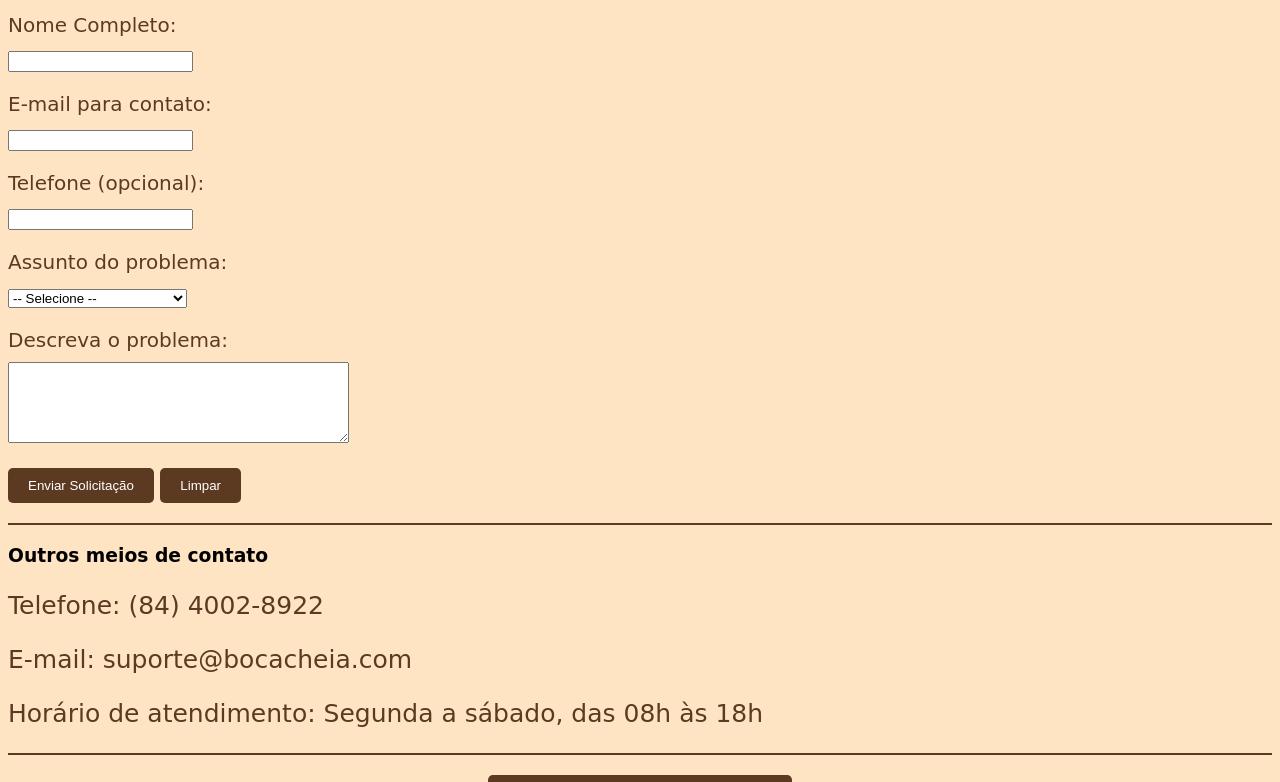
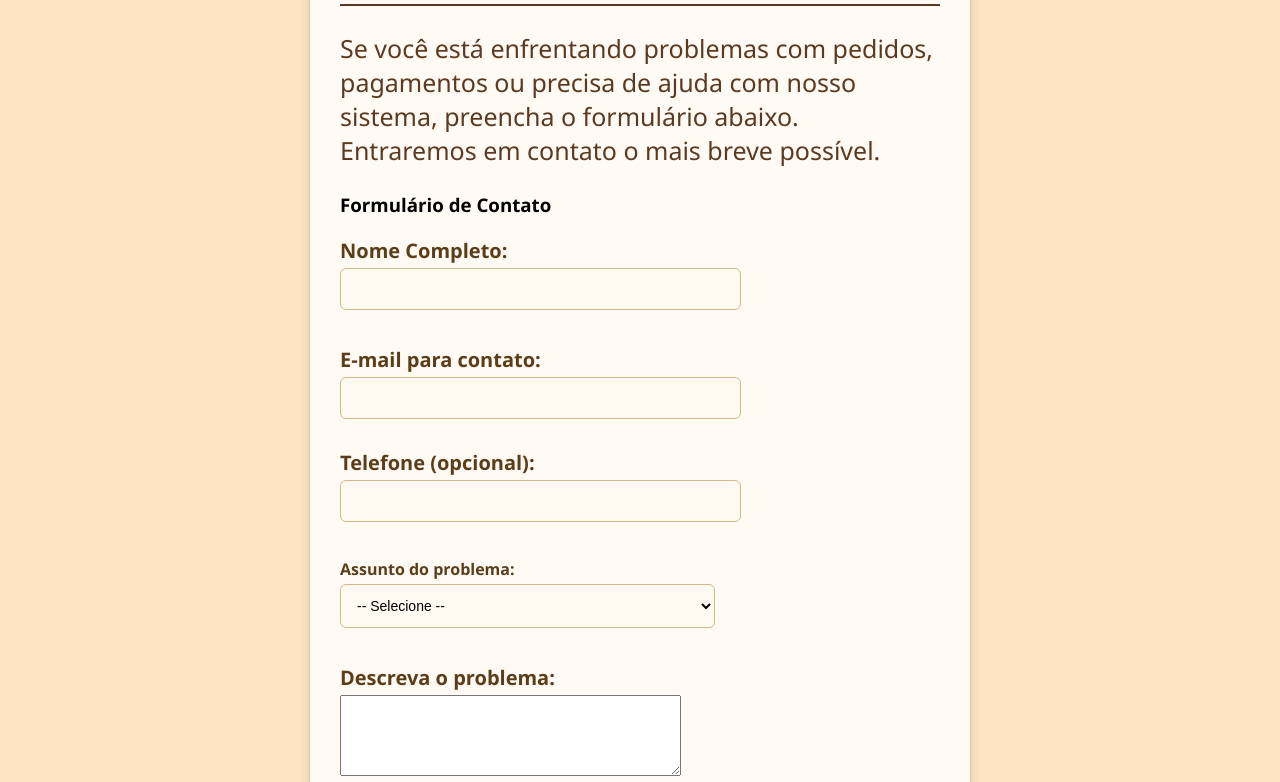
Before and after one commit to AugustoB4/Projeto_AutoriaWeb, a plain HTML site: page suportetécnico.html in a window 1280 px wide. Shown: the part 297-1079 px from the top of the page. Drawn offline with Linux system fonts and the light colour scheme.

Commit message:
07\08 4hr

```diff
--- a/style.css
+++ b/style.css
@@ -83,12 +83,6 @@ h1 + h2 {
     font-size: 30px;
     text-align: center;
 }
-#certificados {
-    background-color: #f8e093;
-    border: 2px solid #d8cc45;
-    border-radius: 20px;
-    padding: 25px;
-}
 .container {
     display: flex;
     justify-content: center;
--- a/suportetécnico.html
+++ b/suportetécnico.html
@@ -5,8 +5,121 @@
     <title>Suporte Técnico - Restaurante Boca Cheia</title>
     <link rel="shortcut icon" href="favicon.ico" type="image/x-icon">
     <link rel="stylesheet" href="style.css">
+    <style>
+        body {
+        margin: 0;
+        padding: 0;
+        font-family: 'Segoe UI', Tahoma, Geneva, Verdana, sans-serif;
+        background-color: bisque;
+        }
+
+        .formulário {
+        width: 600px;
+        margin: 100px auto;
+        padding: 30px;
+        background-color: #fffaf3;
+        border-radius: 12px;
+        box-shadow: 0 0 12px rgba(0, 0, 0, 0.1);
+        border: 1px solid #e0c8a1;
+        }
+
+        h2 {
+        text-align: center;
+        color: #803300;
+        margin-bottom: 10px;
+        }
+
+        footer {
+        text-align: center;
+        font-size: 14px;
+        color: #b98f57;
+        margin-bottom: 20px;
+        }
+
+        label {
+        display: block;
+        margin-bottom: 4px;
+        color: #5c3d1a;
+        font-weight: bold;
+
+        }
+
+        input[type="email"] {
+        width: 375px;
+        padding: 12px;
+        margin-bottom: 10px;
+        border: 1px solid #d3b889;
+        border-radius: 6px;
+        background-color: #fffaf1;
+        font-size: 14px;
+        }
+
+        input[type="text"] {
+        width: 375px;
+        padding: 12px;
+        margin-bottom: 16px;
+        border: 1px solid #d3b889;
+        border-radius: 6px;
+        background-color: #fffaf1;
+        font-size: 14px;
+        }
+
+        input[type="tel"] {
+        width: 375px;
+        padding: 12px;
+        margin-bottom: 16px;
+        border: 1px solid #d3b889;
+        border-radius: 6px;
+        background-color: #fffaf1;
+        font-size: 14px;
+        }
+
+        .assunto select {
+        width: 375px;
+        padding: 12px;
+        margin-bottom: 16px;
+        border: 1px solid #d3b889;
+        border-radius: 6px;
+        background-color: #fffaf1;
+        font-size: 14px;
+        }
+
+        button {
+        width: 297px;
+        padding: 12px;
+        background-color: #c1440e;
+        color: white;
+        font-weight: bold;
+        border: none;
+        border-radius: 6px;
+        font-size: 16px;
+        transition: background-color 0.3s ease;}
+
+
+        button:hover {
+        background-color: #e25b26;
+        }
+
+        .logo {
+        text-align: center;
+        margin-bottom: 20px;
+        }
+
+        .logo img {
+        width: 150px;
+        }
+        h2 + footer {
+        margin-top: 10px;
+        font-size: 20px;
+        color: #b98f57;
+        text-align: center;}
+        label p {
+        font-size: 20px;
+        }
+    </style>
 </head>
 <body>
+    <div class="formulário">
         <h1>Restaurante Boca Cheia</h1>
         <h2>Suporte Técnico</h2>
         <hr>
@@ -29,6 +142,7 @@
             </p>
 
             <p>
+                <section class="assunto">
                     <label for="assunto">Assunto do problema:</label>
                     <select id="assunto" name="assunto" required>
                         <option value="">-- Selecione --</option>
@@ -37,6 +151,7 @@
                         <option value="app">Erro no aplicativo</option>
                         <option value="outro">Outro</option>
                     </select>
+                </section>
             </p>
 
             <p>
@@ -45,8 +160,8 @@
             </p>
 
             <p>
-            <button type="submit">Enviar Solicitação</button>
-            <button type="reset">Limpar</button>
+                <button type="submit" >Enviar Solicitação</button>
+                <button type="reset" >Limpar</button>
             </p>
         </form>
         <hr>
@@ -61,5 +176,6 @@
             <p class="direitos">Contato: (84) 4002-8922</p>
             <p class="direitos"><em>&copy; 2025 Restaurante Boca Cheia – Todos os direitos reservados</em></p>
         </footer>
+    </div>
 </body>
 </html>
```
Also changed, not shown: login.html (+2 -2 lines), saiba_mais.html (+6 -0 lines). Lines whose indentation alone changed are shown as unchanged.
